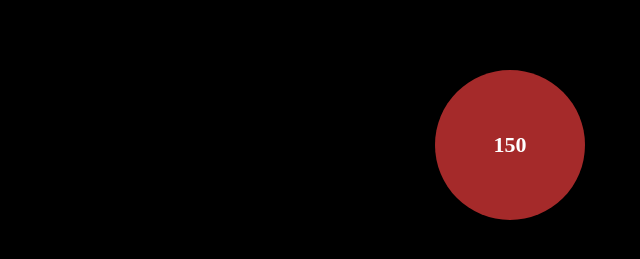
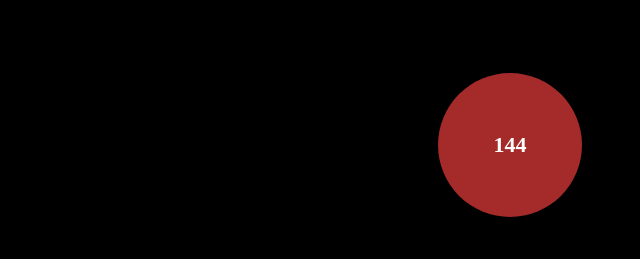
Before and after one commit to roibiton/ball-game, a plain HTML site: page index.html in a window 1280 px wide. Both pictures are taken after a click on the element "100". Shown: the part 255-514 px from the top of the page, 130-770 px from the left. Drawn offline with Linux system fonts and the light colour scheme.

Commit message:
Add random px increase in onBallClick

```diff
--- a/index.html
+++ b/index.html
@@ -14,6 +14,7 @@
         <h1>The Ball Game</h1>
     </header>
     <div onclick="onBallClick(this)" class="ball">100</div>
+    <script src="js/utils.js"></script>
     <script src="js/main.js"></script>
 </body>
 
--- a/js/main.js
+++ b/js/main.js
@@ -4,8 +4,9 @@ function onBallClick(elBall) {
     if (gTimeOut) clearTimeout(gTimeOut)
     var currWidth = elBall.offsetWidth
     var currHeight = elBall.offsetHeight
-    elBall.style.width = (currWidth + 50) + 'px'
-    elBall.style.height = (currHeight + 50) + 'px'
+    var randNum=getRandomInt(20,60)
+    elBall.style.width = (currWidth + randNum) + 'px'
+    elBall.style.height = (currHeight + randNum) + 'px'
     gTimeOut = setTimeout(() => {
         if (elBall.offsetWidth >= 400 || elBall.offsetHeight >= 400) {
             elBall.style.width = 100 + 'px'
@@ -13,6 +14,6 @@ function onBallClick(elBall) {
             elBall.innerText=100
         }
     }, 1000)
-    elBall.innerText = elBall.offsetWidth + 50
+    elBall.innerText = elBall.offsetWidth + randNum
 
 }
```
